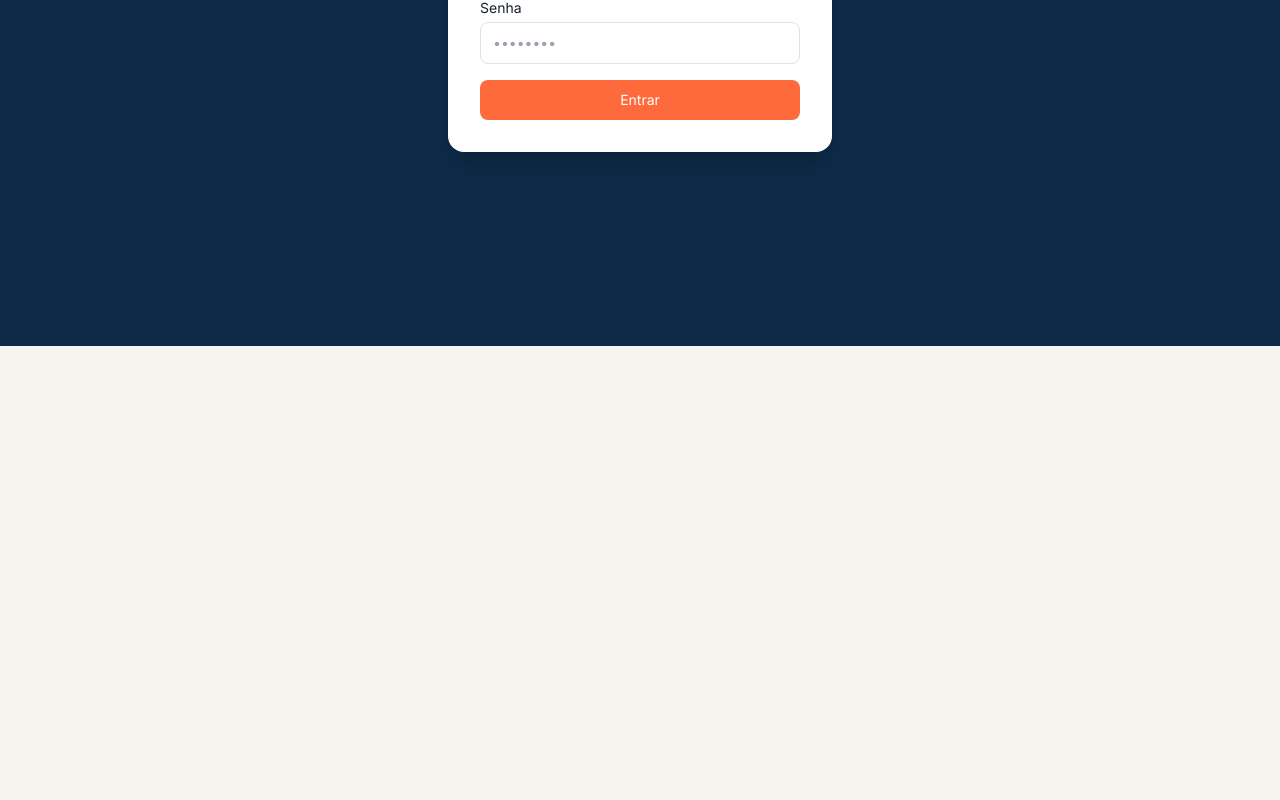
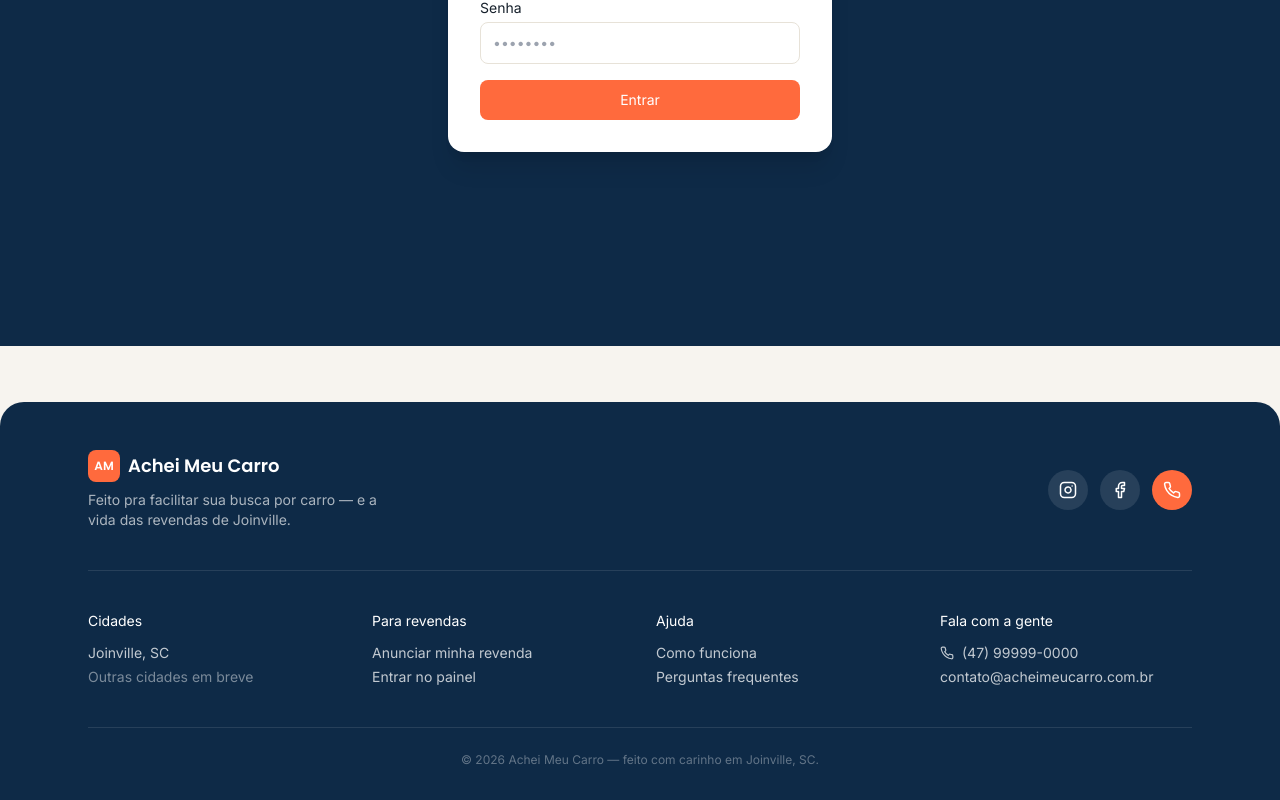
Before and after one commit to meucarlosdias-maker/acheimeucarro, a Next.js app: page /admin/login in a window 1280 px wide. Shown: the part 454-1254 px from the top of the page. Before the commit the page ends 800 px from the top, so only its background shows below. Built offline with nearby package versions, Linux system fonts and the light colour scheme.

Commit message:
feat: footer global em todas as paginas, corrige cache da home, relacionados sem filtro de cidade

```diff
--- a/app/layout.jsx
+++ b/app/layout.jsx
@@ -1,4 +1,5 @@
 import "./globals.css";
+import Footer from "@/components/Footer";
 
 export const metadata = {
   title: "Achei Meu Carro — Carros das revendas de Joinville",
@@ -9,7 +10,10 @@ export const metadata = {
 export default function RootLayout({ children }) {
   return (
     <html lang="pt-BR">
-      <body className="font-sans bg-sand text-ink">{children}</body>
+      <body className="font-sans bg-sand text-ink flex flex-col min-h-screen">
+        <main className="flex-1">{children}</main>
+        <Footer />
+      </body>
     </html>
   );
 }
--- /dev/null
+++ b/components/Footer.jsx
@@ -0,0 +1,65 @@
+import { Phone, Instagram, Facebook } from "lucide-react";
+import Link from "next/link";
+
+export default function Footer() {
+  return (
+    <footer className="w-full rounded-t-3xl bg-navy-deep mt-14">
+      <div className="max-w-6xl mx-auto px-6 pt-12 pb-8">
+        <div className="flex flex-col md:flex-row items-start md:items-center justify-between gap-6 pb-10 border-b border-white/10">
+          <div>
+            <div className="flex items-center gap-2 mb-2">
+              <div className="w-8 h-8 rounded-lg flex items-center justify-center font-display font-800 text-xs bg-brand-orange text-white">
+                AM
+              </div>
+              <span className="font-display font-700 text-white text-lg">Achei Meu Carro</span>
+            </div>
+            <p className="text-sm max-w-xs text-white/65">
+              Feito pra facilitar sua busca por carro — e a vida das revendas de Joinville.
+            </p>
+          </div>
+
+          <div className="flex items-center gap-3">
+            <a href="#" aria-label="Instagram" className="w-10 h-10 rounded-full flex items-center justify-center bg-white/10">
+              <Instagram size={18} className="text-white" />
+            </a>
+            <a href="#" aria-label="Facebook" className="w-10 h-10 rounded-full flex items-center justify-center bg-white/10">
+              <Facebook size={18} className="text-white" />
+            </a>
+            <a href="#" aria-label="WhatsApp" className="w-10 h-10 rounded-full flex items-center justify-center bg-brand-orange">
+              <Phone size={18} className="text-white" />
+            </a>
+          </div>
+        </div>
+
+        <div className="grid grid-cols-2 md:grid-cols-4 gap-8 py-10">
+          <div>
+            <p className="font-600 text-sm mb-3 text-white">Cidades</p>
+            <p className="text-sm mb-1 text-white/75">Joinville, SC</p>
+            <p className="text-sm text-white/45">Outras cidades em breve</p>
+          </div>
+          <div>
+            <p className="font-600 text-sm mb-3 text-white">Para revendas</p>
+            <Link href="/revenda/cadastro" className="block text-sm mb-1 text-white/75 hover:text-white transition-colors">Anunciar minha revenda</Link>
+            <Link href="/revenda/login" className="block text-sm text-white/75 hover:text-white transition-colors">Entrar no painel</Link>
+          </div>
+          <div>
+            <p className="font-600 text-sm mb-3 text-white">Ajuda</p>
+            <p className="text-sm mb-1 text-white/75">Como funciona</p>
+            <p className="text-sm text-white/75">Perguntas frequentes</p>
+          </div>
+          <div>
+            <p className="font-600 text-sm mb-3 text-white">Fala com a gente</p>
+            <p className="text-sm flex items-center gap-2 mb-1 text-white/75">
+              <Phone size={14} /> (47) 99999-0000
+            </p>
+            <p className="text-sm text-white/75">contato@acheimeucarro.com.br</p>
+          </div>
+        </div>
+
+        <p className="text-xs text-center pt-6 border-t border-white/10 text-white/35">
+          © {new Date().getFullYear()} Achei Meu Carro — feito com carinho em Joinville, SC.
+        </p>
+      </div>
+    </footer>
+  );
+}
--- a/components/HomeClient.jsx
+++ b/components/HomeClient.jsx
@@ -9,12 +9,10 @@ import {
   ChevronRight,
   Gauge,
   Calendar,
-  Phone,
   ArrowRight,
   Fuel,
   Car,
   Instagram,
-  Facebook,
   Heart,
   MessageCircle,
 } from "lucide-react";
@@ -389,66 +387,6 @@ export default function HomeClient({ veiculos, marcas, banners, bannersPromo })
           ))}
         </div>
       </section>
-
-      {/* FOOTER */}
-      <footer className="w-full rounded-t-3xl bg-navy-deep">
-        <div className="max-w-6xl mx-auto px-6 pt-12 pb-8">
-          <div className="flex flex-col md:flex-row items-start md:items-center justify-between gap-6 pb-10 border-b border-white/10">
-            <div>
-              <div className="flex items-center gap-2 mb-2">
-                <div className="w-8 h-8 rounded-lg flex items-center justify-center font-display font-800 text-xs bg-brand-orange text-white">
-                  AM
-                </div>
-                <span className="font-display font-700 text-white text-lg">Achei Meu Carro</span>
-              </div>
-              <p className="text-sm max-w-xs text-white/65">
-                Feito pra facilitar sua busca por carro — e a vida das revendas de Joinville.
-              </p>
-            </div>
-
-            <div className="flex items-center gap-3">
-              <a href="#" aria-label="Instagram" className="w-10 h-10 rounded-full flex items-center justify-center bg-white/10">
-                <Instagram size={18} className="text-white" />
-              </a>
-              <a href="#" aria-label="Facebook" className="w-10 h-10 rounded-full flex items-center justify-center bg-white/10">
-                <Facebook size={18} className="text-white" />
-              </a>
-              <a href="#" aria-label="WhatsApp" className="w-10 h-10 rounded-full flex items-center justify-center bg-brand-orange">
-                <Phone size={18} className="text-white" />
-              </a>
-            </div>
-          </div>
-
-          <div className="grid grid-cols-2 md:grid-cols-4 gap-8 py-10">
-            <div>
-              <p className="font-600 text-sm mb-3 text-white">Cidades</p>
-              <p className="text-sm mb-1 text-white/75">Joinville, SC</p>
-              <p className="text-sm text-white/45">Outras cidades em breve</p>
-            </div>
-            <div>
-              <p className="font-600 text-sm mb-3 text-white">Para revendas</p>
-              <p className="text-sm mb-1 text-white/75">Anunciar minha revenda</p>
-              <p className="text-sm text-white/75">Entrar no painel</p>
-            </div>
-            <div>
-              <p className="font-600 text-sm mb-3 text-white">Ajuda</p>
-              <p className="text-sm mb-1 text-white/75">Como funciona</p>
-              <p className="text-sm text-white/75">Perguntas frequentes</p>
-            </div>
-            <div>
-              <p className="font-600 text-sm mb-3 text-white">Fala com a gente</p>
-              <p className="text-sm flex items-center gap-2 mb-1 text-white/75">
-                <Phone size={14} /> (47) 99999-0000
-              </p>
-              <p className="text-sm text-white/75">contato@acheimeucarro.com.br</p>
-            </div>
-          </div>
-
-          <p className="text-xs text-center pt-6 border-t border-white/10 text-white/35">
-            © {new Date().getFullYear()} Achei Meu Carro — feito com carinho em Joinville, SC.
-          </p>
-        </div>
-      </footer>
     </div>
   );
 }
--- a/lib/supabaseClient.js
+++ b/lib/supabaseClient.js
@@ -9,4 +9,8 @@ if (!supabaseUrl || !supabaseAnonKey) {
   );
 }
 
-export const supabase = createClient(supabaseUrl, supabaseAnonKey);
+export const supabase = createClient(supabaseUrl, supabaseAnonKey, {
+  global: {
+    fetch: (url, options) => fetch(url, { ...options, cache: "no-store" }),
+  },
+});
```
